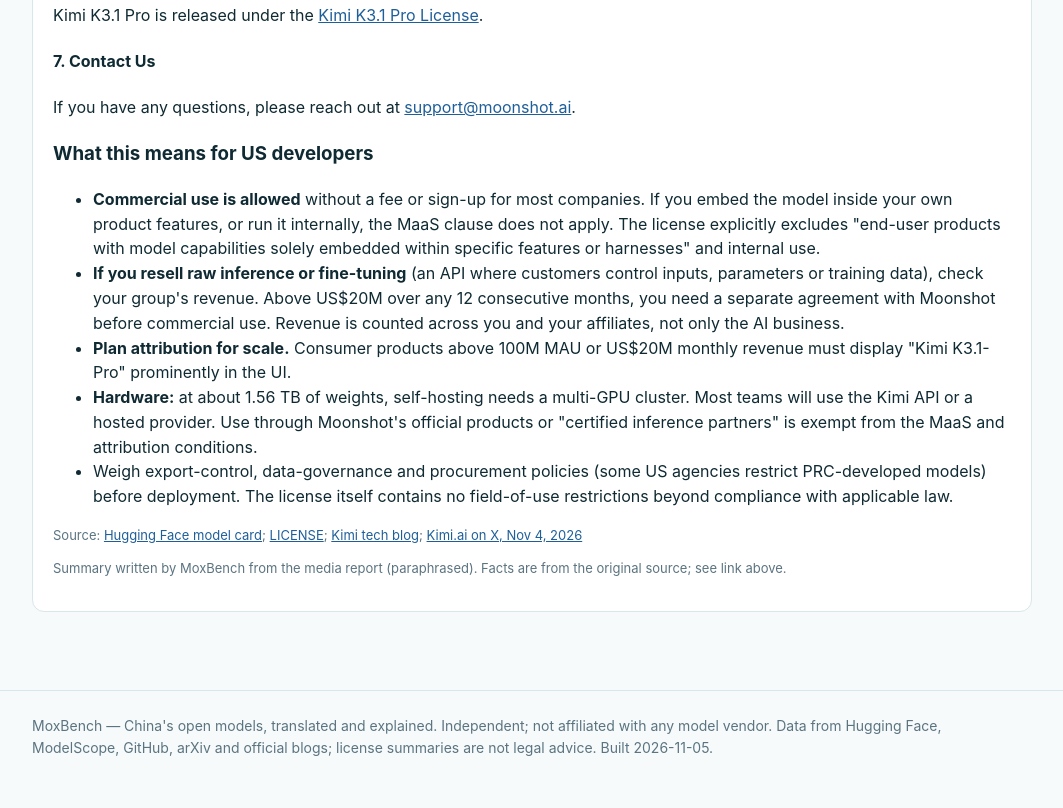
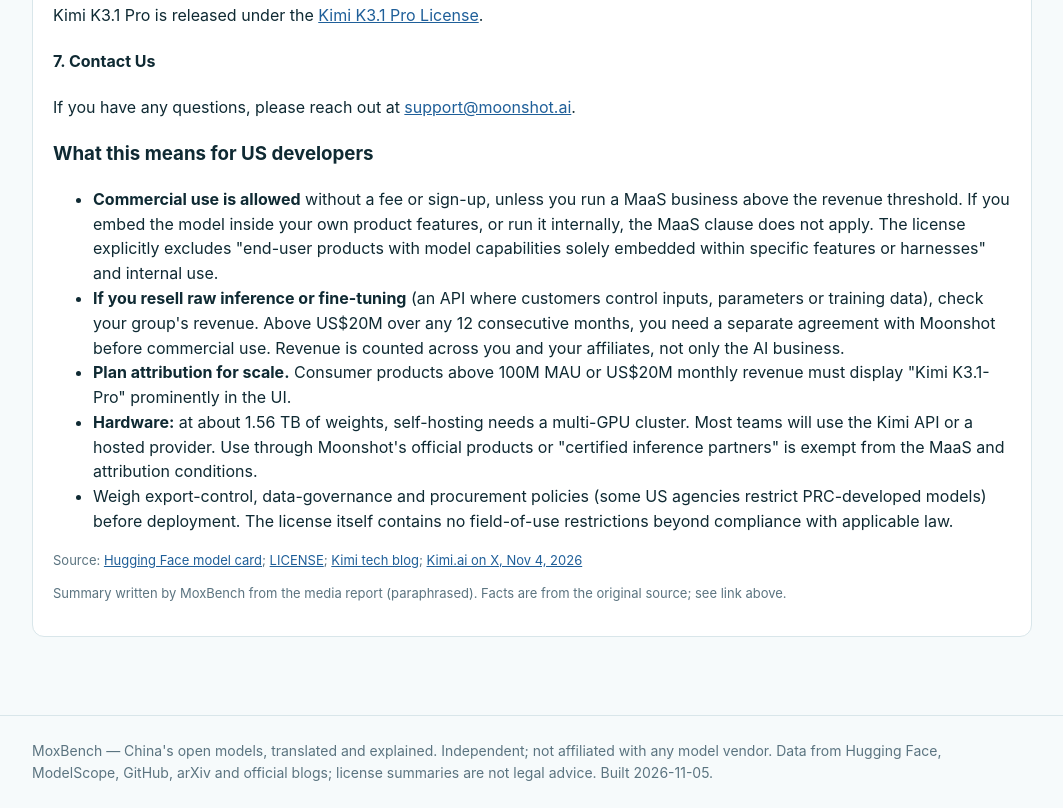
Before and after one commit to akijiang7/akijiang7.github.io, a plain HTML site: page articles/kimi-k3-1-pro-weights/index.html in a window 1280 px wide. Shown: the part 8754-9562 px from the top of the page, without its empty margins (108-1171 px from the left). Before the commit the page ends 9537 px from the top, so only its background shows below. Drawn offline with Linux system fonts and the light colour scheme.

Commit message:
Kimi: tie commercial-use wording to MaaS condition

```diff
--- a/articles/kimi-k3-1-pro-weights/index.html
+++ b/articles/kimi-k3-1-pro-weights/index.html
@@ -70,7 +70,7 @@ def chat_with_preserved_thinking(client: openai.OpenAI, model_name: str):
 <h4>7. Contact Us</h4>
 <p>If you have any questions, please reach out at <a href="mailto:support@moonshot.ai">support@moonshot.ai</a>.</p>
 <h3>What this means for US developers</h3>
-<ul><li><b>Commercial use is allowed</b> without a fee or sign-up for most companies. If you embed the model inside your own product features, or run it internally, the MaaS clause does not apply. The license explicitly excludes &quot;end-user products with model capabilities solely embedded within specific features or harnesses&quot; and internal use.</li><li><b>If you resell raw inference or fine-tuning</b> (an API where customers control inputs, parameters or training data), check your group&#x27;s revenue. Above US$20M over any 12 consecutive months, you need a separate agreement with Moonshot before commercial use. Revenue is counted across you and your affiliates, not only the AI business.</li><li><b>Plan attribution for scale.</b> Consumer products above 100M MAU or US$20M monthly revenue must display &quot;Kimi K3.1-Pro&quot; prominently in the UI.</li><li><b>Hardware:</b> at about 1.56 TB of weights, self-hosting needs a multi-GPU cluster. Most teams will use the Kimi API or a hosted provider. Use through Moonshot&#x27;s official products or &quot;certified inference partners&quot; is exempt from the MaaS and attribution conditions.</li><li>Weigh export-control, data-governance and procurement policies (some US agencies restrict PRC-developed models) before deployment. The license itself contains no field-of-use restrictions beyond compliance with applicable law.</li></ul>
+<ul><li><b>Commercial use is allowed</b> without a fee or sign-up, unless you run a MaaS business above the revenue threshold. If you embed the model inside your own product features, or run it internally, the MaaS clause does not apply. The license explicitly excludes &quot;end-user products with model capabilities solely embedded within specific features or harnesses&quot; and internal use.</li><li><b>If you resell raw inference or fine-tuning</b> (an API where customers control inputs, parameters or training data), check your group&#x27;s revenue. Above US$20M over any 12 consecutive months, you need a separate agreement with Moonshot before commercial use. Revenue is counted across you and your affiliates, not only the AI business.</li><li><b>Plan attribution for scale.</b> Consumer products above 100M MAU or US$20M monthly revenue must display &quot;Kimi K3.1-Pro&quot; prominently in the UI.</li><li><b>Hardware:</b> at about 1.56 TB of weights, self-hosting needs a multi-GPU cluster. Most teams will use the Kimi API or a hosted provider. Use through Moonshot&#x27;s official products or &quot;certified inference partners&quot; is exempt from the MaaS and attribution conditions.</li><li>Weigh export-control, data-governance and procurement policies (some US agencies restrict PRC-developed models) before deployment. The license itself contains no field-of-use restrictions beyond compliance with applicable law.</li></ul>
 <p class="srcnote">Source: <a href="https://huggingface.co/moonshotai/Kimi-K3.1-Pro">Hugging Face model card</a>; <a href="https://huggingface.co/moonshotai/Kimi-K3.1-Pro/blob/main/LICENSE">LICENSE</a>; <a href="https://www.kimi.ai/blog/kimi-k3-1-pro">Kimi tech blog</a>; <a href="https://x.com/Kimi_Moonshot/status/2118010528123773297">Kimi.ai on X, Nov 4, 2026</a></p>
 </section><p class="srcnote">Summary written by MoxBench from the media report (paraphrased). Facts are from the original source; see link above.</p></article></div></main><footer><div class="wrap">MoxBench — China&#x27;s open models, translated and explained. Independent; not affiliated with any model vendor.
 Data from Hugging Face, ModelScope, GitHub, arXiv and official blogs; license summaries are not legal advice. Built 2026-11-05.</div></footer></body></html>
```
Also changed, not shown: licenses/index.html (+1 -1 lines).
